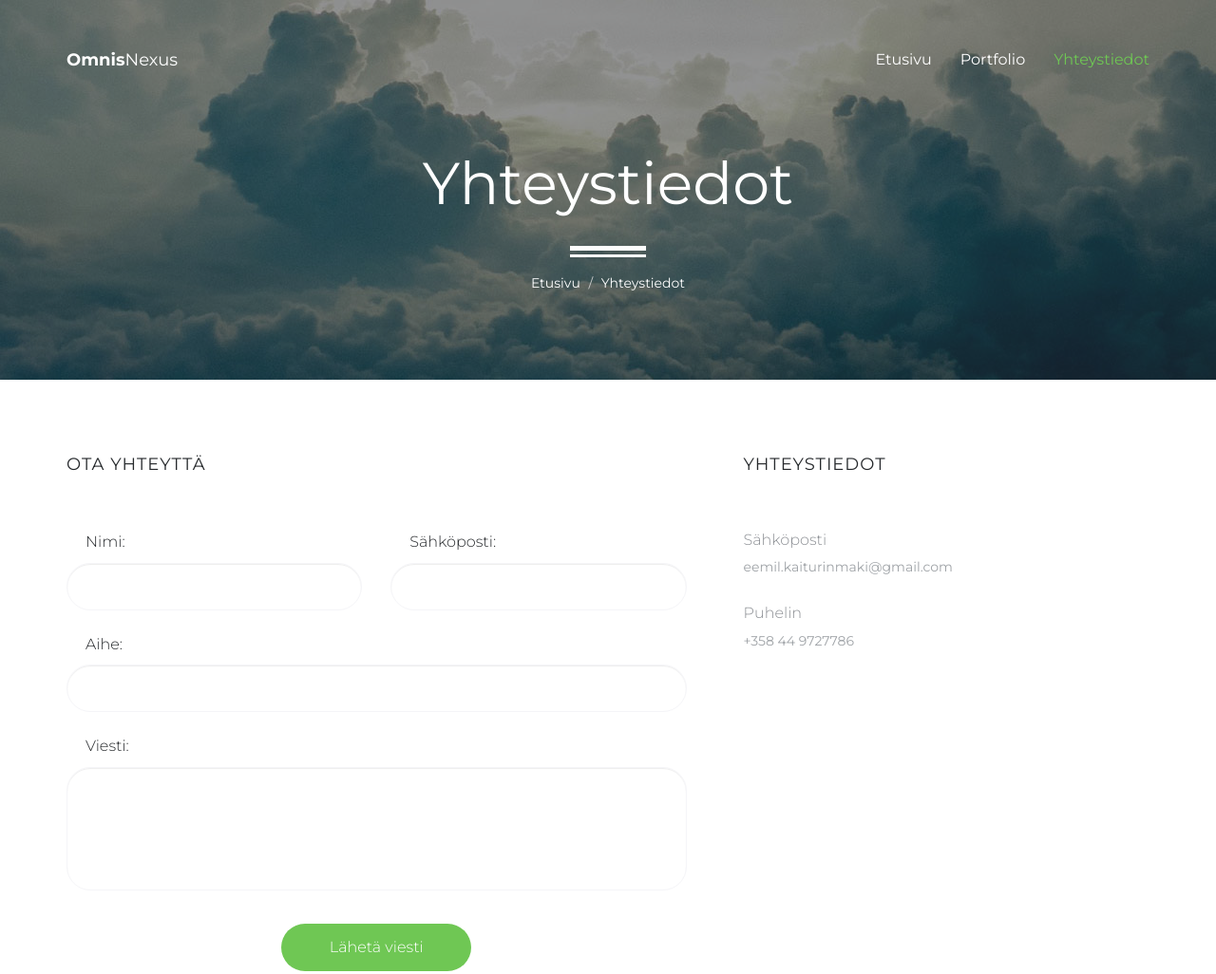
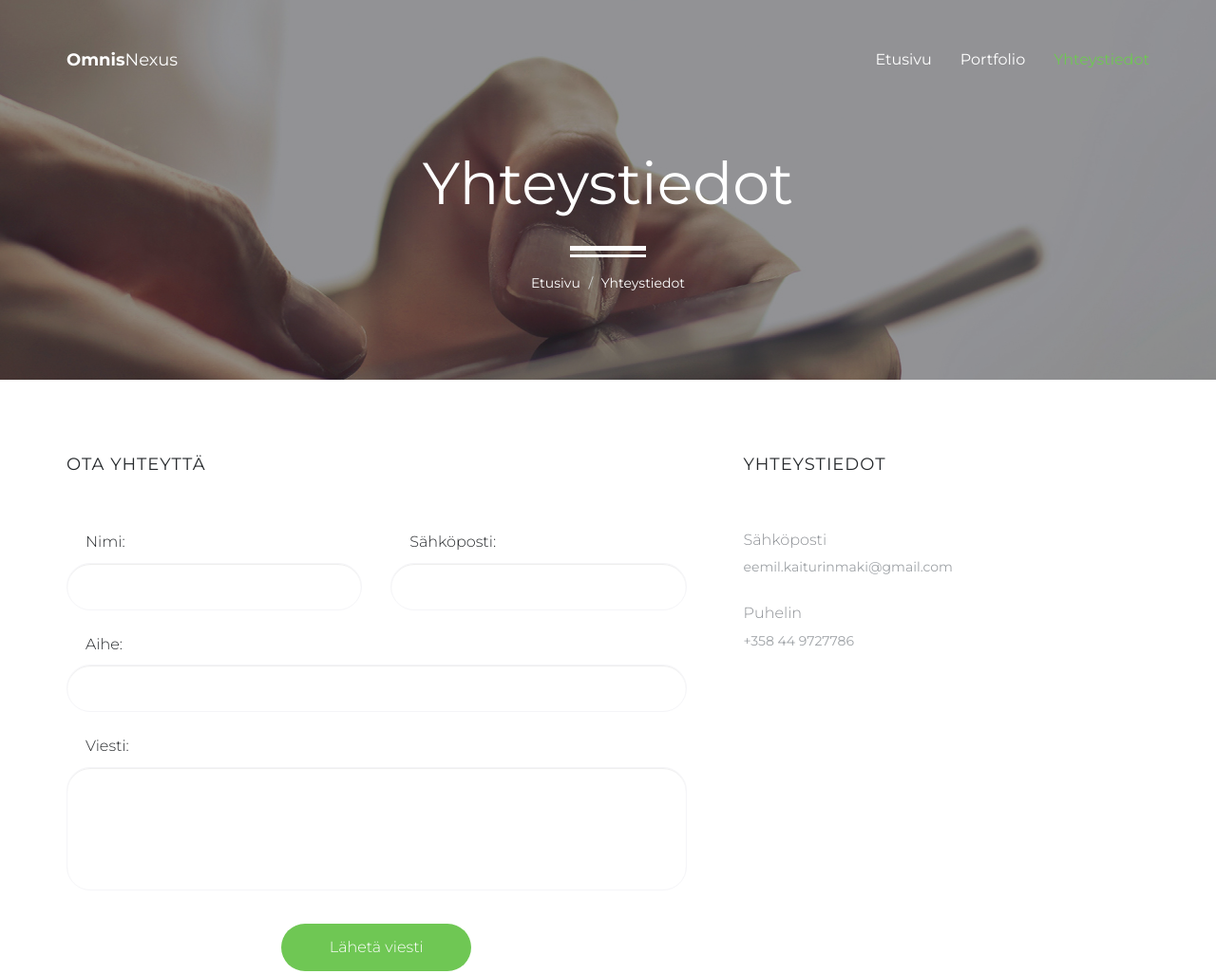
Before and after one commit to Embuzo/OmnisNexusTest, a plain HTML site: page contact.html in a window 1280 px wide. Shown: the top 1026 px of the page at 95% size. Drawn offline with nearby package versions, Linux system fonts and the light colour scheme; some packages are replaced by stand-ins of ours.

Commit message:
Add files via upload

```diff
--- a/assets/css/style.css
+++ b/assets/css/style.css
@@ -779,7 +779,7 @@ html, body {
 /* HERO
 ================================================== */
 .hero {
-    background: url(../img/hero.jpg) no-repeat center / cover;
+    background: url(../img/hero_6.jpg) no-repeat center / cover;
     height: 100%;
     width: 100%;
     display: table;
@@ -874,7 +874,7 @@ html, body {
 }
 
 .portfolio-hero {
-    background: url(../img/portfolio-hero.jpg) no-repeat center / cover;
+    background: url(../img/portfolio-hero_2.jpg) no-repeat center / cover;
 }
 
 .blog-hero {
@@ -882,7 +882,7 @@ html, body {
 }
 
 .contact-hero {
-    background: url(../img/contact-hero.jpg) no-repeat center / cover;
+    background: url(../img/contact-hero_4.jpg) no-repeat center / cover;
 }
 
 /* SITEMAIN
--- a/contact.html
+++ b/contact.html
@@ -7,7 +7,7 @@
     <meta http-equiv="Content-Type" content="text/html; charset=utf-8">
     <meta http-equiv="X-UA-Compatible" content="IE=edge">
 
-    <title>Contact | Omnis Nexus</title>
+    <title>Yhteystiedot | Omnis Nexus</title>
 
     <meta name="description" content="">
     <meta name="author" content="">
```
Also changed, not shown: assets/img/contact-hero_4.jpg (added), assets/img/hero_6.jpg (added), assets/img/portfolio-hero_2.jpg (added).
